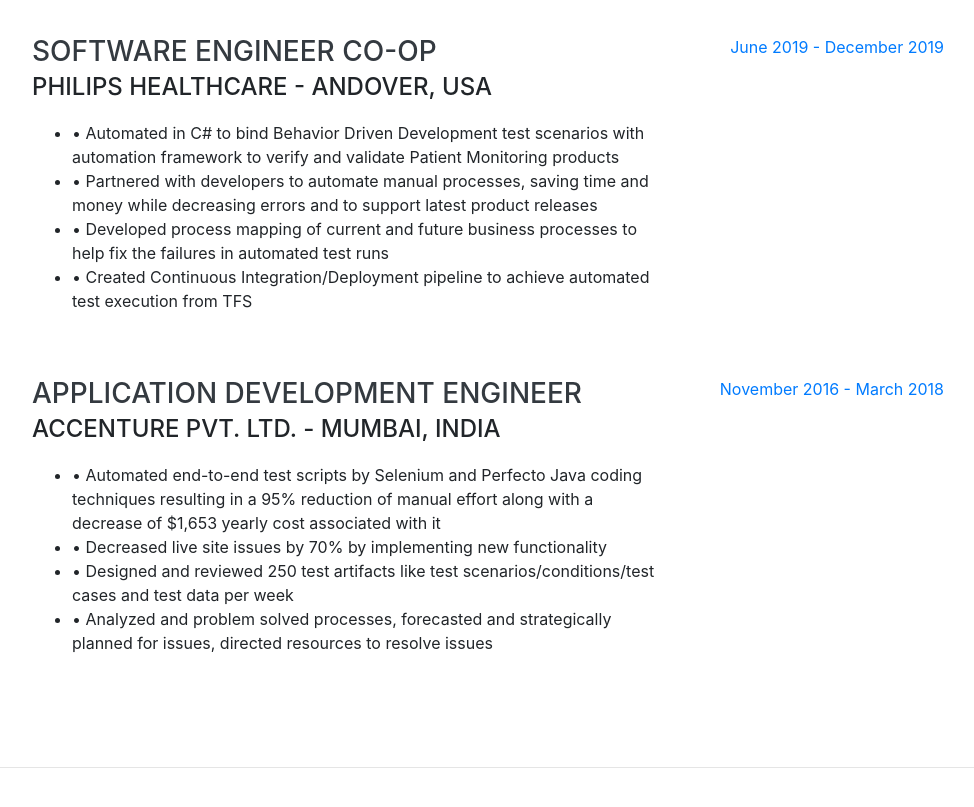
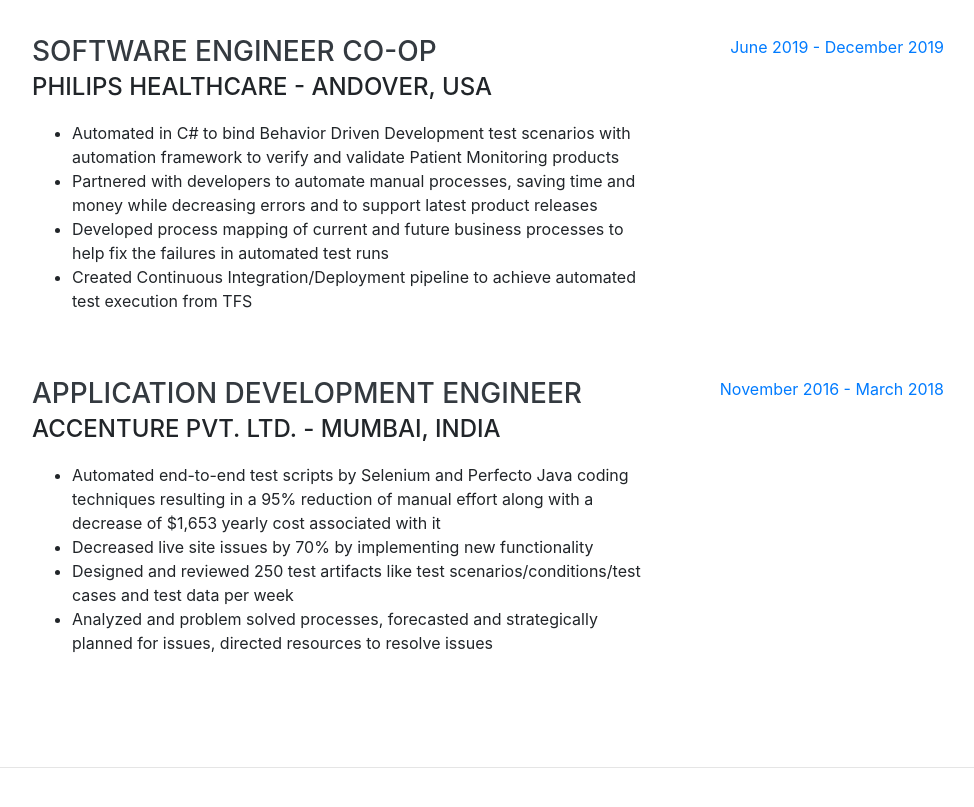
Before and after one commit to mohodhruda/mohodhruda.github.io, a website with bundled scripts: page index.html in a window 1280 px wide. Shown: the part 900-1707 px from the top of the page, without its empty margins (288-1262 px from the left). Built offline with nearby package versions, Linux system fonts and the light colour scheme; a web font is replaced by a local one.

Commit message:
Update index.html
initial commit

```diff
--- a/index.html
+++ b/index.html
@@ -91,10 +91,10 @@
             <h3 class="mb-0">Software Engineer Co-op</h3>
             <div class="subheading mb-3">Philips Healthcare - Andover, USA</div>
             <ul>
-              <li>• Automated in C# to bind Behavior Driven Development test scenarios with automation framework to verify and validate Patient Monitoring products</li>
-              <li>•	Partnered with developers to automate manual processes, saving time and money while decreasing errors and to support latest product releases </li>
-              <li>•	Developed process mapping of current and future business processes to help fix the failures in automated test runs </li>
-              <li>•	Created Continuous Integration/Deployment pipeline to achieve automated test execution from TFS</li>
+              <li>Automated in C# to bind Behavior Driven Development test scenarios with automation framework to verify and validate Patient Monitoring products</li>
+              <li>Partnered with developers to automate manual processes, saving time and money while decreasing errors and to support latest product releases </li>
+              <li>Developed process mapping of current and future business processes to help fix the failures in automated test runs </li>
+              <li>Created Continuous Integration/Deployment pipeline to achieve automated test execution from TFS</li>
             </ul>
           </div>
           <div class="resume-date text-md-right">
@@ -107,10 +107,10 @@
             <h3 class="mb-0">Application Development Engineer</h3>
             <div class="subheading mb-3">Accenture Pvt. Ltd. - Mumbai, India</div>
             <ul>
-              <li>•	Automated end-to-end test scripts by Selenium and Perfecto Java coding techniques resulting in a 95% reduction of manual effort along with a decrease of $1,653 yearly cost associated with it</li>
-              <li>•	Decreased live site issues by 70% by implementing new functionality</li>
-              <li>•	Designed and reviewed 250 test artifacts like test scenarios/conditions/test cases and test data per week </li>
-              <li>•	Analyzed and problem solved processes, forecasted and strategically planned for issues, directed resources to resolve issues</li>
+              <li>Automated end-to-end test scripts by Selenium and Perfecto Java coding techniques resulting in a 95% reduction of manual effort along with a decrease of $1,653 yearly cost associated with it</li>
+              <li>Decreased live site issues by 70% by implementing new functionality</li>
+              <li>Designed and reviewed 250 test artifacts like test scenarios/conditions/test cases and test data per week </li>
+              <li>Analyzed and problem solved processes, forecasted and strategically planned for issues, directed resources to resolve issues</li>
             </ul>
           </div>
           <div class="resume-date text-md-right">
```
